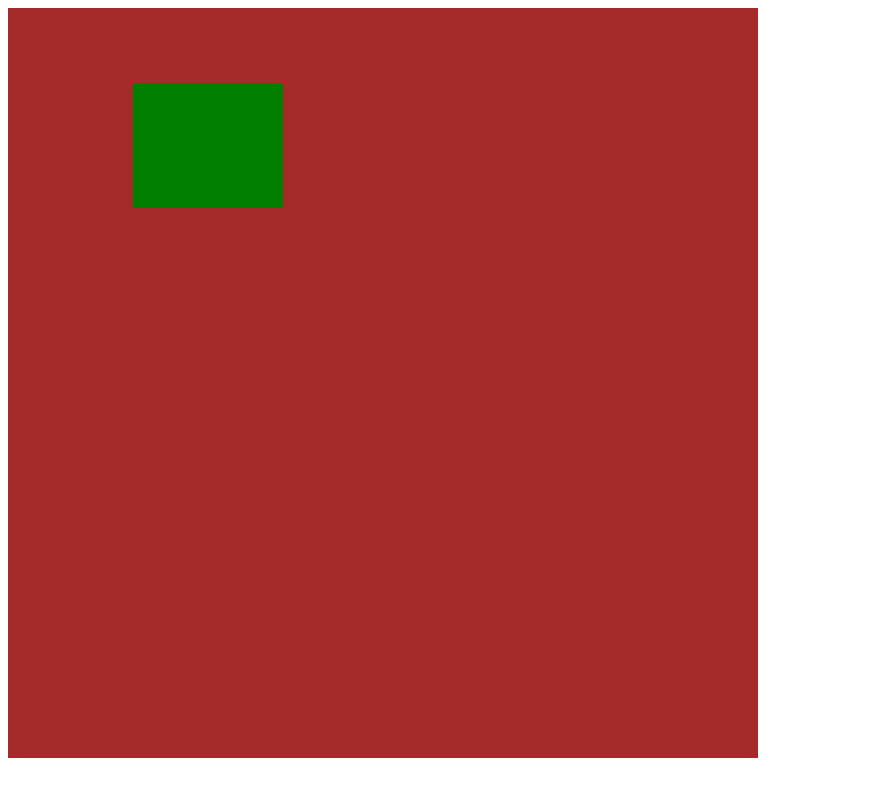
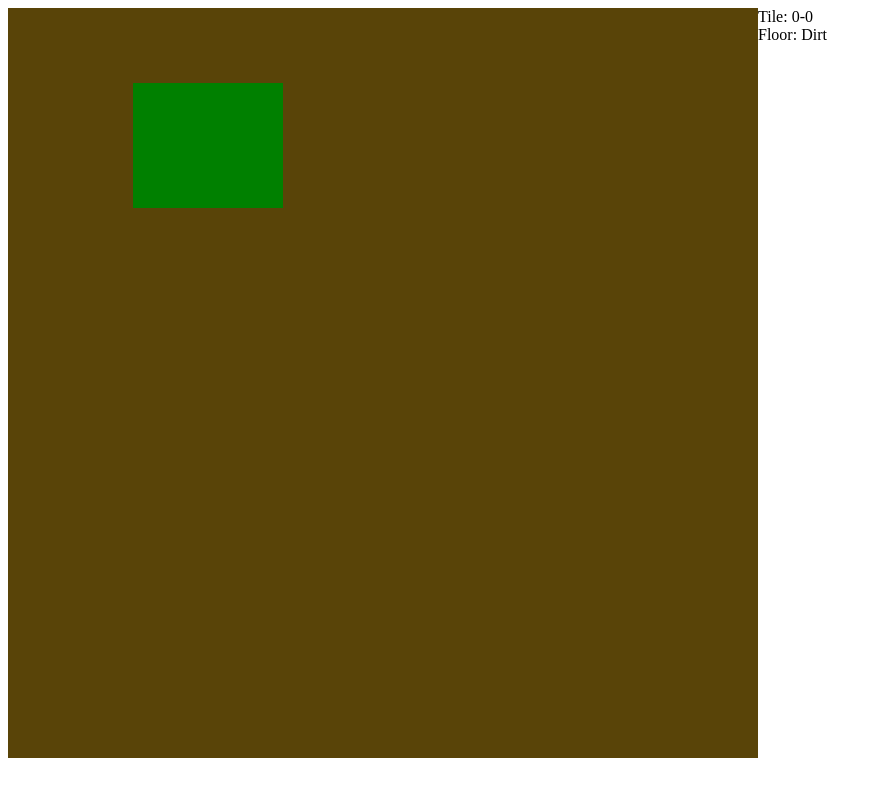
Before and after one commit to thomgardiner/grid-colony, a plain HTML site: page index.html in a window 1280 px wide. Both pictures are taken after a click on the element 20 px from the left and 20 px from the top of the page. Shown: the whole page, without its empty margins (0-882 px from the left). Drawn offline with Linux system fonts and the light colour scheme.

Commit message:
class name change

```diff
--- a/game.js
+++ b/game.js
@@ -5,16 +5,13 @@ document.addEventListener("DOMContentLoaded", function(){
     let rowsX = 30;
     let grid = [];
 
-    class tileConstructor {
+    class tile{
         constructor(state, floor, objects){
             this.state = state;
             this.floor = floor;
             this.objects = objects;
         }
     }
-
-
-
 
     //grid tile creation
 
@@ -25,7 +22,7 @@ document.addEventListener("DOMContentLoaded", function(){
 
         grid.forEach(function(row, index){
             for(i=0 ; i < rowsX; i++){
-                row.push(new tileConstructor('Empty', 'Dirt', []));
+                row.push(new tile('Empty', 'Dirt', []));
             }
         })
 
@@ -60,6 +57,13 @@ document.addEventListener("DOMContentLoaded", function(){
 
     const getTileInfo = function(y, x){
         console.log(grid[y][x]);
+
+        let tileInfo = document.getElementById("tile-coord");
+        tileInfo.textContent = y + "-" + x;
+
+        let floorInfo = document.getElementById('floor-info');
+        floorInfo.textContent = grid[y][x].floor;
+
     }
 
     const renderTiles = function(){
@@ -70,13 +74,12 @@ document.addEventListener("DOMContentLoaded", function(){
 
                 switch(tile.floor){
                     case 'Dirt':
-                        rTile.setAttribute('style', 'background-color: brown');
+                        rTile.setAttribute('style', 'background-color: #594408');
                         break;
 
                     case 'Grass':
                         rTile.setAttribute('style', 'background-color: green');
                         break;
-
                 }
             })
         })
--- a/index.html
+++ b/index.html
@@ -12,4 +12,20 @@
 <body>
     <div id="container">
     </div>
+    <div>
+        <div>
+            <span>
+                Tile:
+            </span>
+            <span id="tile-coord">
+            </span>
+        </div>
+        <div>
+            <span>
+                Floor:
+            </span>
+            <span id="floor-info">
+            </span>
+        </div>
+    </div>
 </body>
```
